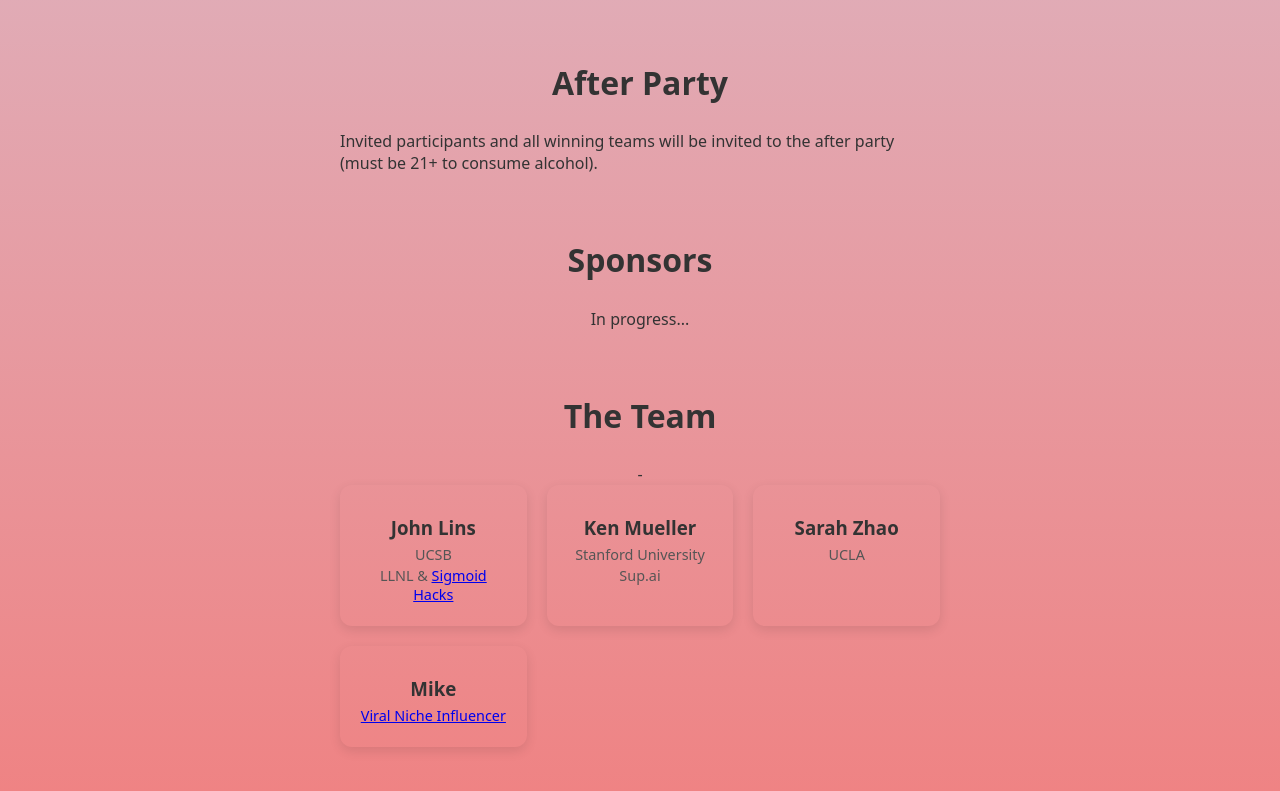
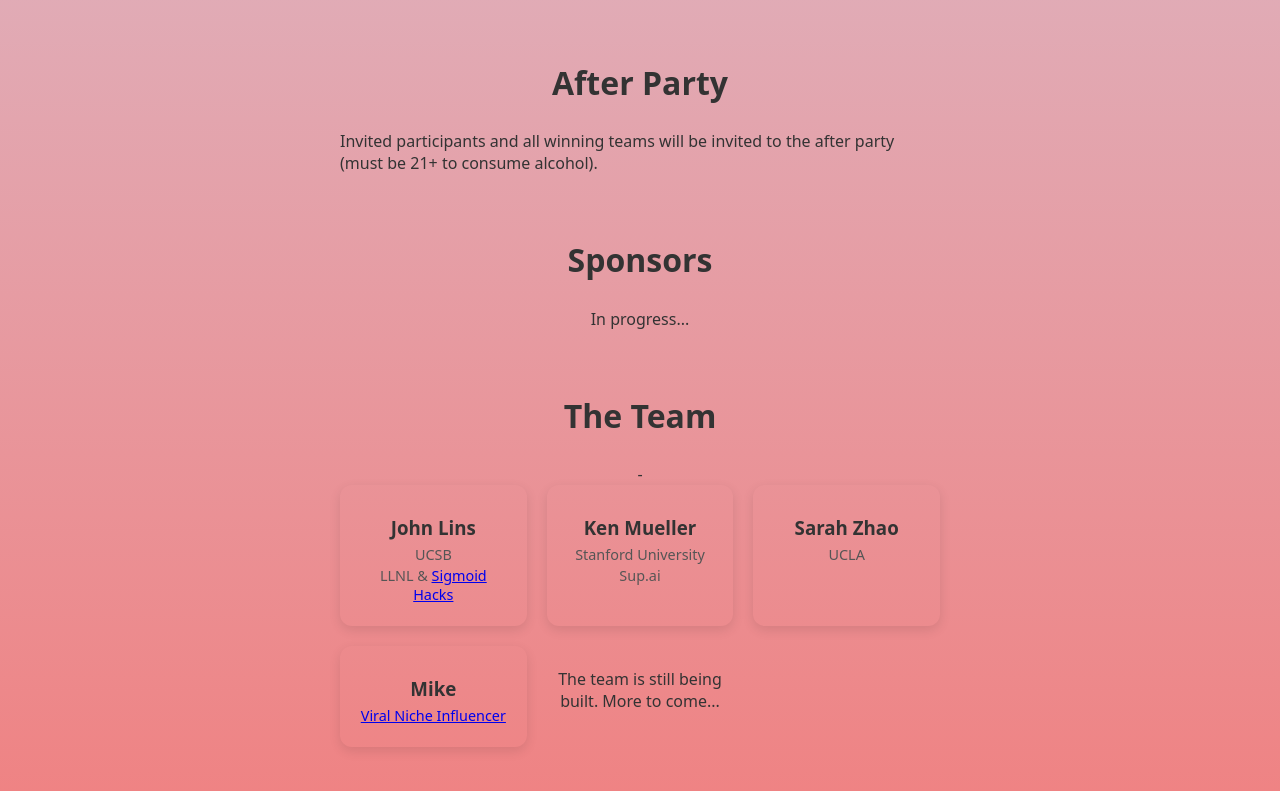
Before and after one commit to showerhacks/ShowerHacks, a plain HTML site: page index.html in a window 1280 px wide. Shown: the part 1170-1961 px from the top of the page. Drawn offline with Linux system fonts and the light colour scheme; a web font is replaced by a local one.

Commit message:
Update index.html

```diff
--- a/index.html
+++ b/index.html
@@ -192,6 +192,8 @@ Invited participants and all winning teams will be invited to the after party (m
         <h3>Mike</h3>
         <p><a href="https://www.instagram.com/mikebuildsmore/">Viral Niche Influencer</a></p>
       </div>
+      <br/>
+      The team is still being built. More to come...
     </div>
   </div>
 
```
